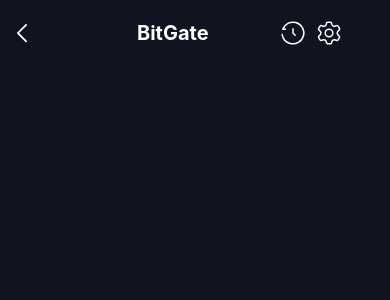
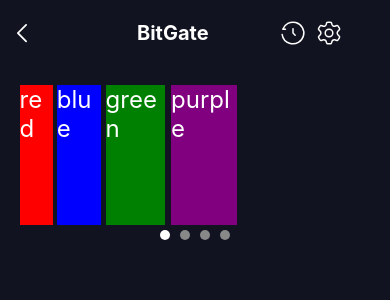
Before and after one commit to alexshtokhov/First-mobile-app, a React Native app: screen /MainPage in a window 390 px wide. Shown: the top 300 px of the page. Built offline with nearby package versions, Linux system fonts and the light colour scheme.

Commit message:
added slider

```diff
--- a/Components/MainPage/index.js
+++ b/Components/MainPage/index.js
@@ -1,11 +1,13 @@
 import {SafeAreaView } from 'react-native';
 import styles from './MainPageStyles';
 import Header from "../Header";
+import Slider from "../Slider";
 
 const  MainPage = () => {
   return (
     <SafeAreaView style={styles.container}>
-      <Header/>
+      <Header />
+      <Slider />
     </SafeAreaView>
   );
 }
--- /dev/null
+++ b/Components/Slider/SliderStyles.js
@@ -0,0 +1,35 @@
+import {StyleSheet} from "react-native";
+
+const styles = StyleSheet.create({
+  container: {
+    marginTop: '10%',
+    width: '90%',
+  },
+
+  slide: {
+    height: '140px',
+    width: '90%',
+  },
+
+  slideText: {
+    fontSize: 24,
+    color: 'white',
+  },
+
+  pagination: {
+    flexDirection: 'row',
+    alignSelf: 'center',
+  },
+
+  dot: {
+    height: 10,
+    width: 10,
+    borderRadius: 5,
+    backgroundColor: '#888',
+    margin: 5,
+  },
+  activeDot: {
+    backgroundColor: 'white',
+  },
+});
+export default styles;
--- /dev/null
+++ b/Components/Slider/index.js
@@ -0,0 +1,59 @@
+import React, { useRef, useState } from 'react';
+import styles from './SliderStyles';
+import { View, FlatList, Dimensions, Text, TouchableOpacity } from 'react-native';
+
+const data = [
+  { id: '1', color: 'red' },
+  { id: '2', color: 'blue' },
+  { id: '3', color: 'green' },
+  { id: '4', color: 'purple' },
+];
+
+const { width } = Dimensions.get('window');
+
+const Slider = () => {
+  const [currentIndex, setCurrentIndex] = useState(0);
+  const flatListRef = useRef(null);
+
+  const handleScroll = (event) => {
+    const index = Math.round(event.nativeEvent.contentOffset.x / width);
+    setCurrentIndex(index);
+  };
+
+  const goToSlide = (index) => {
+    flatListRef.current.scrollToOffset({ offset: index * width, animated: true });
+    setCurrentIndex(index);
+  };
+
+  return (
+    <View style={styles.container}>
+      <FlatList
+        ref={flatListRef}
+        data={data}
+        horizontal
+        pagingEnabled
+        showsHorizontalScrollIndicator={false}
+        onScroll={handleScroll}
+        snapToAlignment="center"
+        snapToInterval={width}
+        decelerationRate="fast"
+        renderItem={({ item }) => (
+          <View style={[styles.slide, { backgroundColor: item.color }]}>
+            <Text style={styles.slideText}>{item.color}</Text>
+          </View>
+        )}
+        keyExtractor={(item) => item.id}
+      />
+      <View style={styles.pagination}>
+        {data.map((_, index) => (
+          <TouchableOpacity
+            key={index}
+            style={[styles.dot, currentIndex === index && styles.activeDot]}
+            onPress={() => goToSlide(index)}
+          />
+        ))}
+      </View>
+    </View>
+  );
+}
+export default Slider;
```
